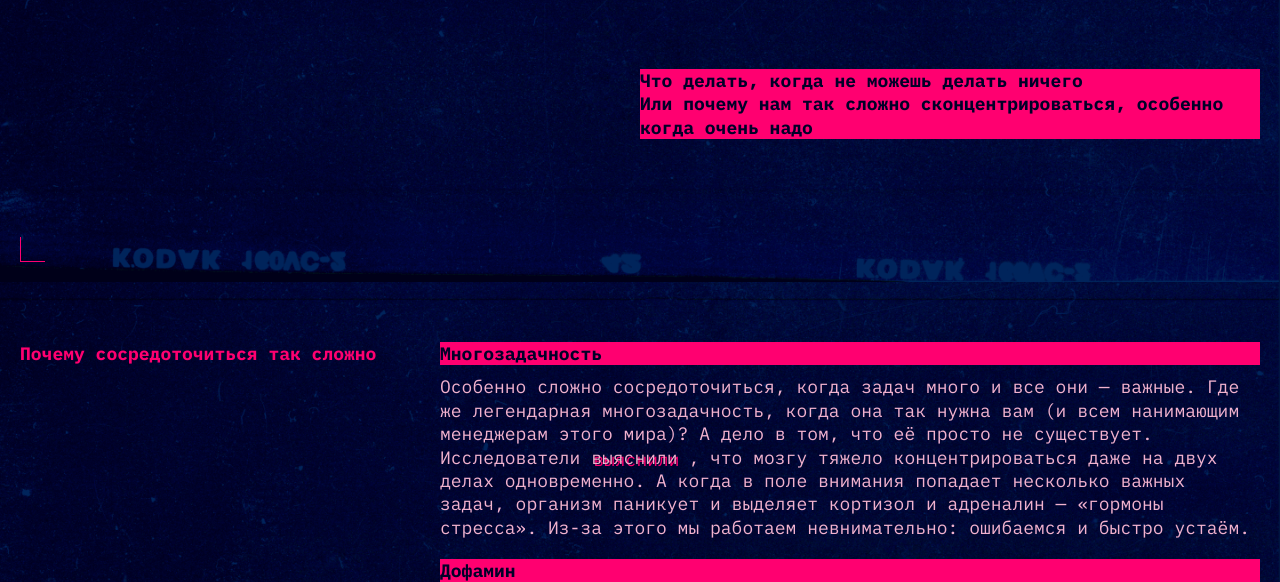
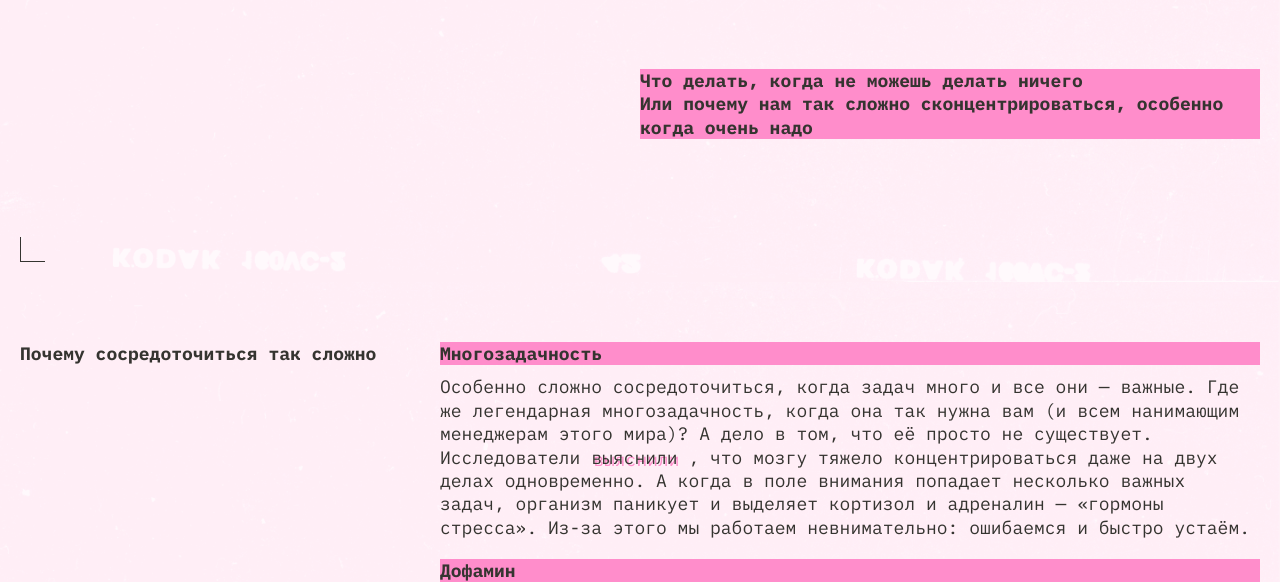
Before and after one commit to MaxBaranov1993/slozhno-sosredotochitsya, a plain HTML site: page index.html in a window 1280 px wide. Shown: the part 518-1100 px from the top of the page. Drawn offline with Linux system fonts and the light colour scheme.

Commit message:
Update light.css

```diff
--- a/styles/light.css
+++ b/styles/light.css
@@ -11,3 +11,18 @@
   --bg-image: url("../images/cover-image-light.png");
   --visible: hidden;
 }
+@media (prefers-color-scheme: light) {
+  .page {
+    --main-text-color: #353430;
+    --bg-color: #fff1f7;
+    --main-header-color: #ffc2e6;
+    --button-color: #353430;
+    --button-hover-border: #32312d66;
+    --section-header-color: #353430;
+    --article-header-color: #353430;
+    --article-bg-color: #ff8dcb;
+    --link-shadow-color: #ff8dcb;
+    --bg-image: url("../images/cover-image-light.png");
+    --visible: hidden;
+  }
+}
```
